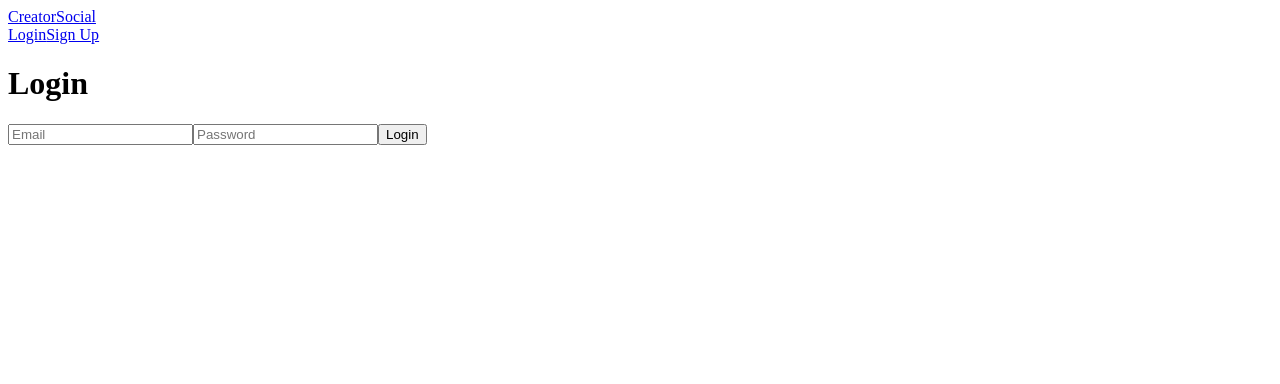
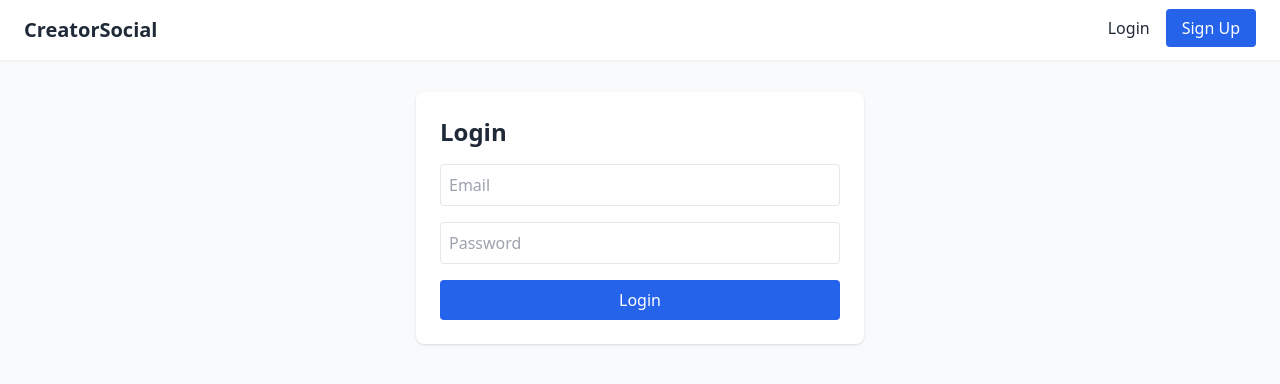
Before and after one commit to petermolnar1977-hash/creator-social-frontend, a Next.js app: page /auth/login in a window 1280 px wide. Shown: the top 384 px of the page. Built offline with nearby package versions, Linux system fonts and the light colour scheme; no server answers.

Commit message:
Create _app.tsx

```diff
--- /dev/null
+++ b/src/pages/_app.tsx
@@ -0,0 +1,11 @@
+import "../styles/globals.css";
+import type { AppProps } from "next/app";
+import { AuthProvider } from "@/context/AuthContext";
+
+export default function App({ Component, pageProps }: AppProps) {
+  return (
+    <AuthProvider>
+      <Component {...pageProps} />
+    </AuthProvider>
+  );
+}
```
